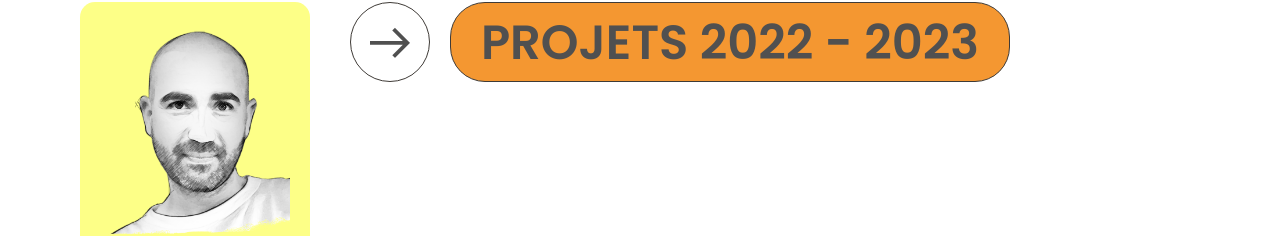
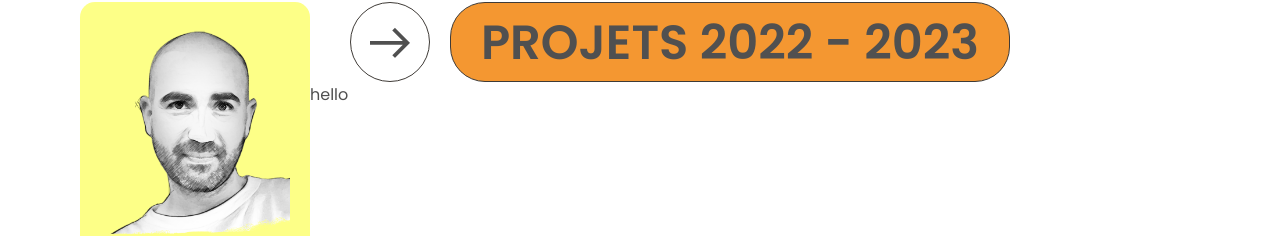
Before and after one commit to ThomasdevLC/portfolio_07_2023, a React (Create React App) app: page / in a window 1280 px wide. Shown: the part 144-380 px from the top of the page. Built offline with nearby package versions, Linux system fonts and the light colour scheme.

Commit message:
creation worksLinks component

```diff
--- /dev/null
+++ b/src/components/Home/WorksLinks.js
@@ -0,0 +1,20 @@
+import React from "react";
+import { NavLink } from "react-router-dom";
+import worklist from "../../worklist/worklistData";
+
+const WorksLinks = () => {
+  return (
+    <div>
+      <p>hello</p>
+      {worklist.map((item) => (
+        <NavLink
+          to={`/${item.link}/${item.id}`}
+          key={item.id}
+          className={`work work-${item.id} overlay`}
+        ></NavLink>
+      ))}
+    </div>
+  );
+};
+
+export default WorksLinks;
--- a/src/pages/Home.js
+++ b/src/pages/Home.js
@@ -3,6 +3,7 @@ import { NavLink } from "react-router-dom";
 import worklist from "../worklist/worklistData";
 import MyIntro from "../components/Home/MyIntro";
 import WorksTitle from "../components/Home/WorksTitle";
+import WorksLinks from "../components/Home/WorksLinks";
 import { motion, AnimatePresence } from "framer-motion";
 
 const Home = () => {
@@ -22,13 +23,7 @@ const Home = () => {
             <WorksTitle />
           </div>
           <div className=" home__works__container ">
-            {worklist.map((item) => (
-              <NavLink
-                to={`/${item.link}/${item.id}`}
-                key={item.id}
-                className={`work work-${item.id} overlay`}
-              ></NavLink>
-            ))}
+            <WorksLinks />
           </div>
         </div>
       </div>
```
Also changed, not shown: src/assets/styles/components/_WorksLinks.scss (added).
